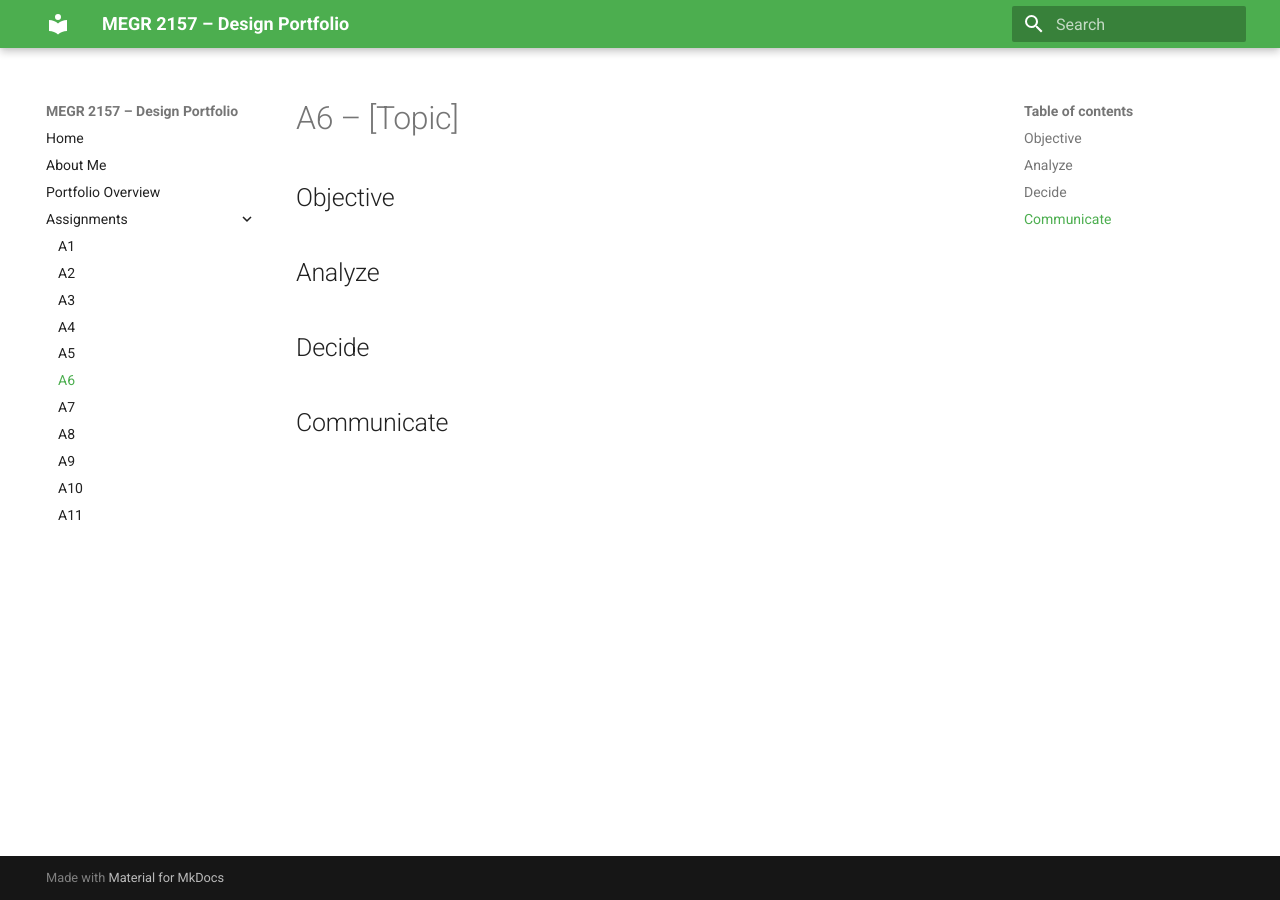
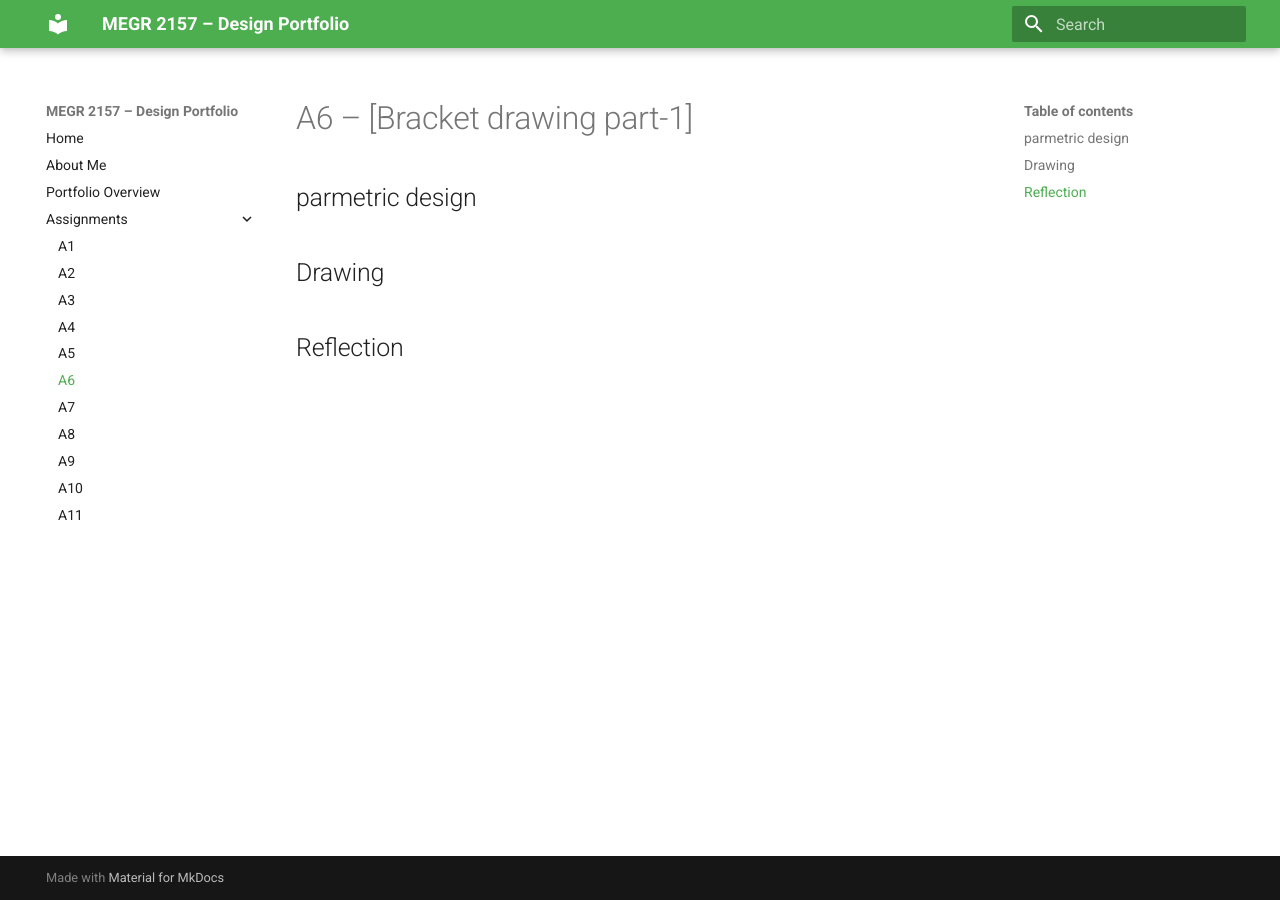
Before and after one commit to Gavin-Anderson-ME/-megr2157-portfolio, an MkDocs documentation site: the page built from docs/assignments/A06/index.md, in a window 1280 px wide. Built offline with MkDocs 1.6.1 and Material for MkDocs 9.7.7, drawn with Linux system fonts in a browser that asks for light colours.

Commit message:
Update A6 assignment title and sections

```diff
--- a/docs/assignments/A06/index.md
+++ b/docs/assignments/A06/index.md
@@ -1,12 +1,9 @@
-# A6 – [Topic]
+# A6 – [Bracket drawing part-1]
 
-## Objective
+## parmetric design
 
 
-## Analyze
+## Drawing
 
 
-## Decide
-
-
-## Communicate
+## Reflection
```
